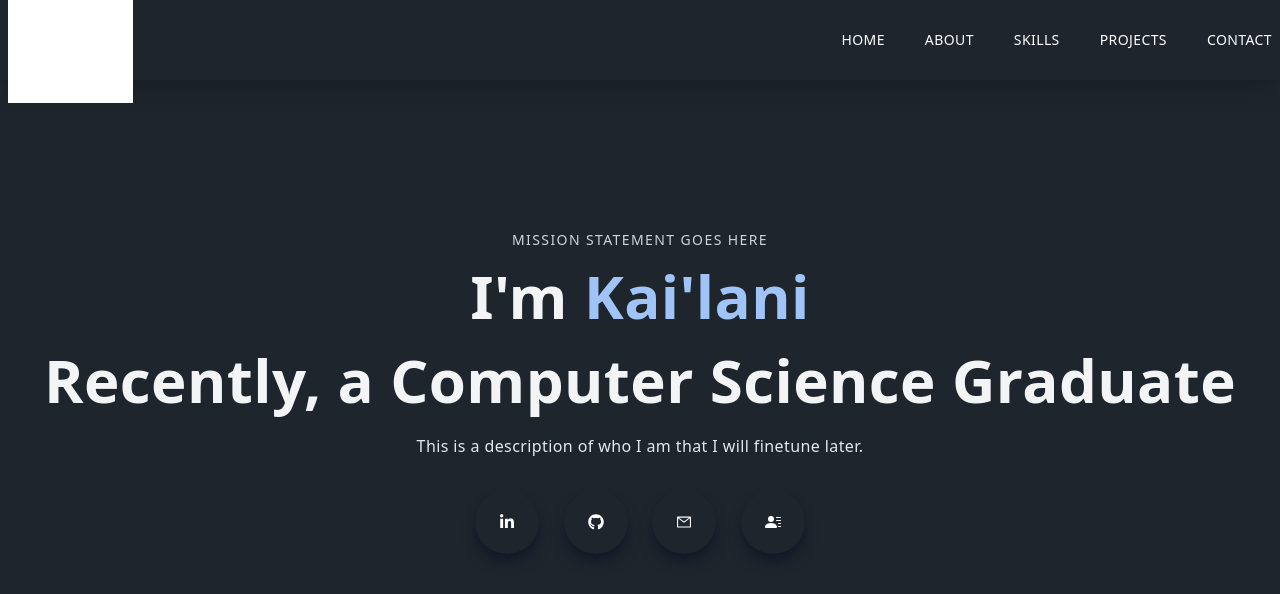
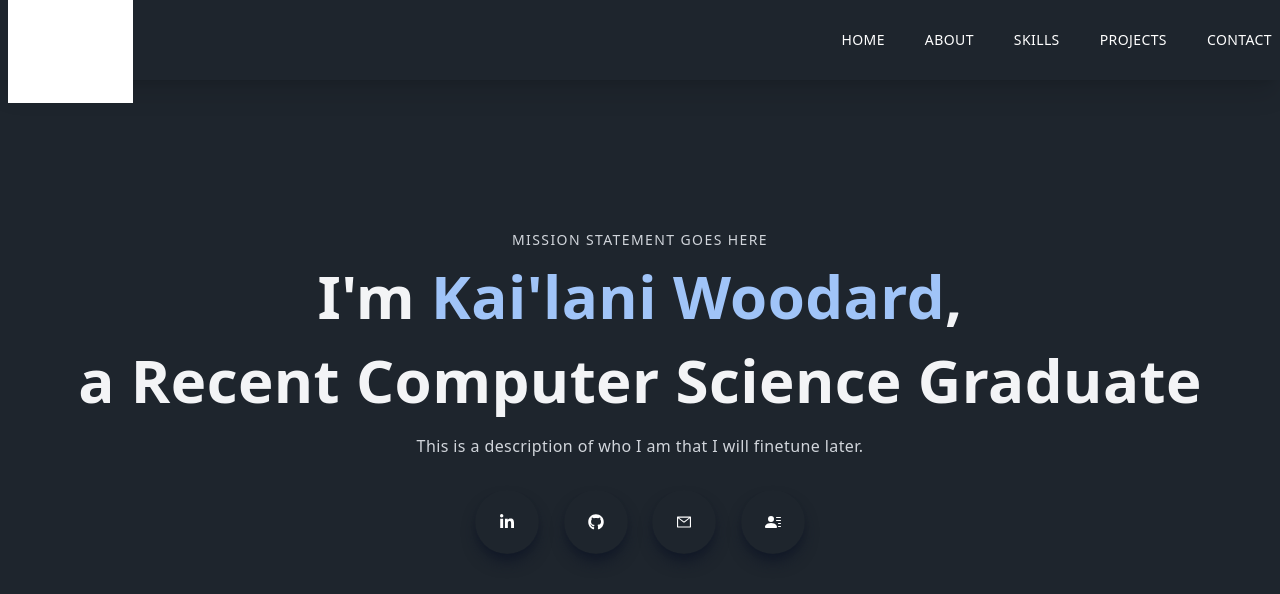
Before and after one commit to kailaniwoodard/portfolio-website-v2, a Next.js app in the folder website-nextjs/: page / in a window 1280 px wide. Shown: the top 594 px of the page. Built offline with nearby package versions, Linux system fonts and the light colour scheme.

Commit message:
Added About component

```diff
--- a/website-nextjs/components/Main.js
+++ b/website-nextjs/components/Main.js
@@ -13,12 +13,12 @@ const Main = () => {
             Mission statement goes here
           </p>
           <h1 className="py-4 text-gray-100">
-            I'm <span className="text-[#a0c4f8]">Kai'lani</span>
+            I'm <span className="text-[#a0c4f8]">Kai'lani Woodard</span>,
           </h1>
           <h1 className="py-2 text-gray-100">
-            Recently, a Computer Science Graduate
+            a Recent Computer Science Graduate
           </h1>
-          <p className="py-4 text-gray-200 max-w-[70%] m-auto">
+          <p className="py-4 text-gray-300 max-w-[70%] m-auto">
             This is a description of who I am that I will finetune later.
           </p>
           <div className="flex items-center justify-between max-w-[330px] m-auto py-4">
```
